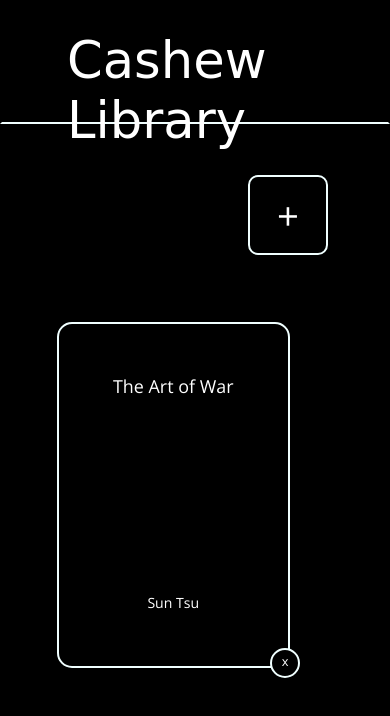
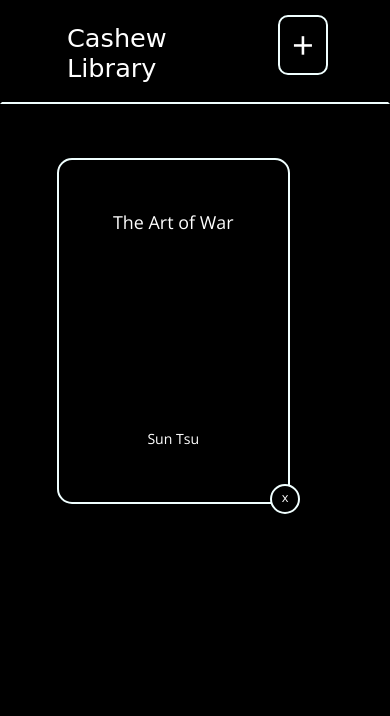
Before and after one commit to AntwuanDixon/top_library, a plain HTML site: page index.html in a window 390 px wide. Drawn offline with nearby package versions, Linux system fonts and the light colour scheme; a web font is replaced by a local one.

Commit message:
change nav bar to be responsive for mobile

```diff
--- a/style.css
+++ b/style.css
@@ -13,17 +13,41 @@ body {
     background-color: black;
 }
 
-@media (max-width: 850px) {
+@media (max-width: 750px) {
     html {
         font-size: .8em;
     }
     .title-container {
-        max-width: min-content;
+        max-width: 40%;
         padding: 0px;
+        font-size: .5em;
+    }
+    .library-title {
+        padding-right: 0px;
+    }
+    nav {
+        max-height: 100px;
+    }
+    .new-book-btn {
+        width: 50px;
+        padding-bottom: 50%;
+    }
+    .book-form.out {
+        width:100vw;
+    }
+    .side-panel.out {
+        width: 100vw;
     }
 }
 
+@media only screen and (min-width: 768px) {
+    /* For desktop: */
+    .new-book-btn {
+        width: 80px;
+        height: 80px;
+    }
 
+}
 nav {
     height: 120px;
     z-index: 200;
@@ -240,9 +264,6 @@ button {
 
 .new-book-btn {
     margin: 0px 60px 0px 0px;
-    padding: 0px;
-    height: 80px;
-    width: 80px;
     background-color: rgb(0, 0, 0);
     font-size: 3em;
     color: rgb(255, 255, 255);
@@ -250,6 +271,9 @@ button {
     border-color: azure;
     border-width: 2px;
     border-style: solid;
+    text-align: center;
+    vertical-align: middle;
+
 }
 
 
```
